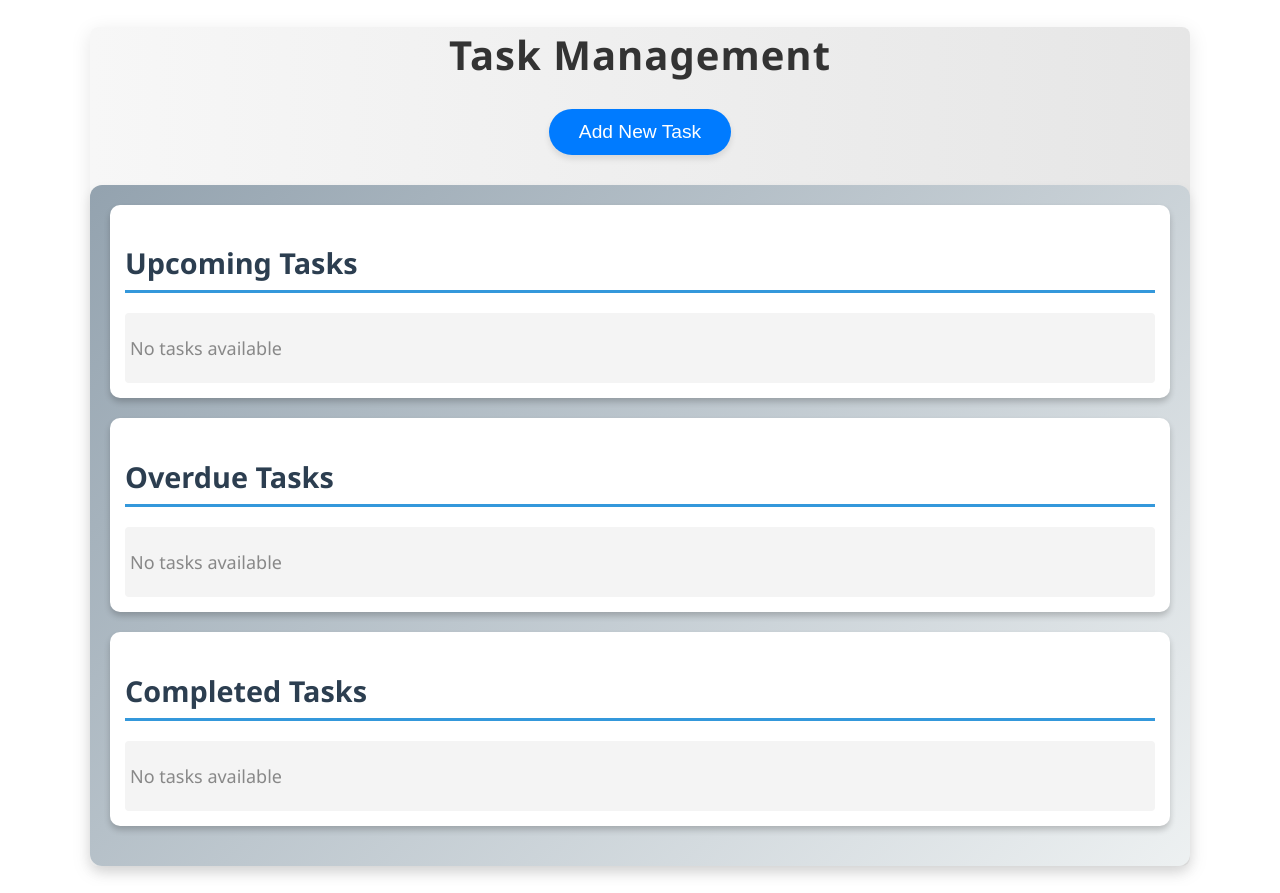
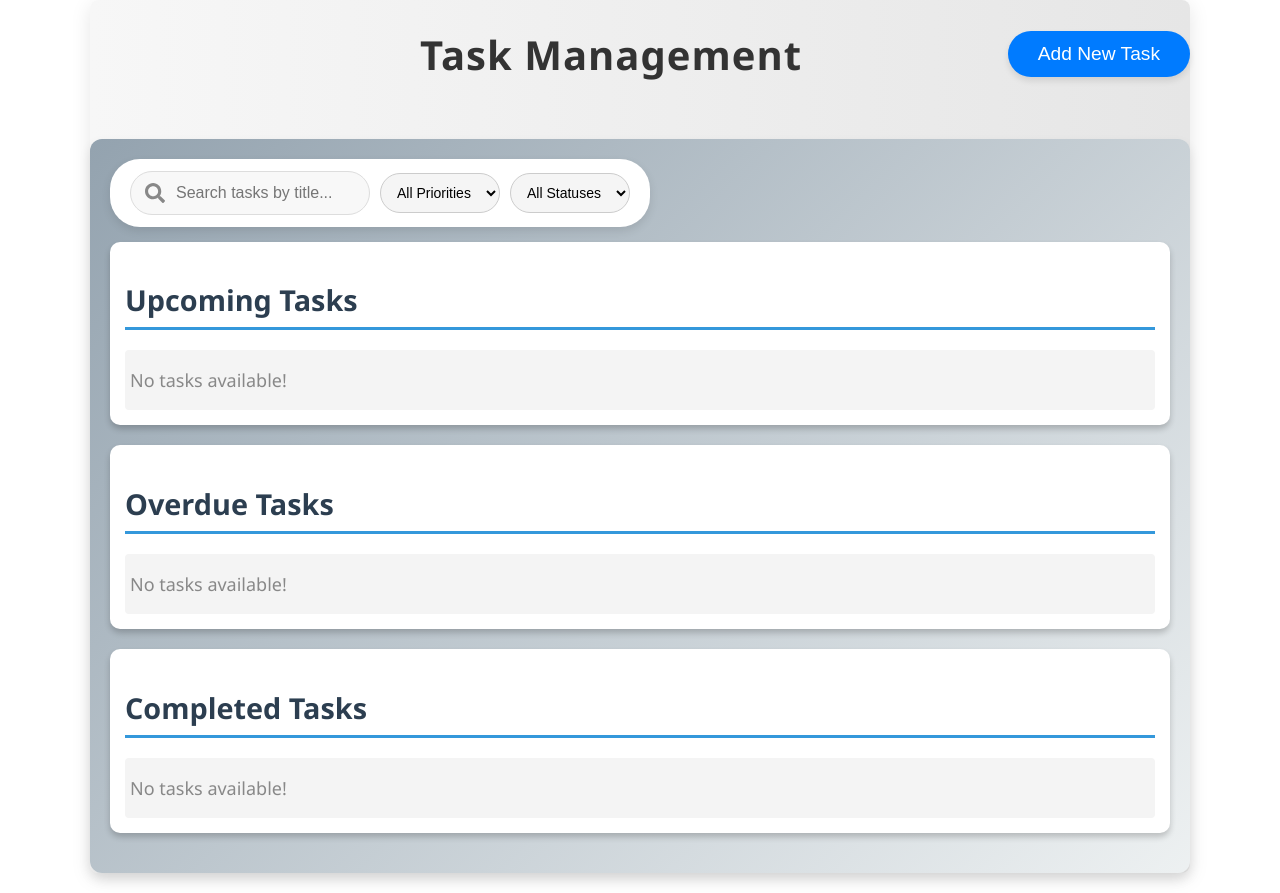
Before and after one commit to im-ayushjha/Task-management, a React (Create React App) app: page / in a window 1280 px wide. Built offline with nearby package versions, Linux system fonts and the light colour scheme.

Commit message:
implement search bar and filter

```diff
--- a/package.json
+++ b/package.json
@@ -8,6 +8,7 @@
     "@testing-library/user-event": "^13.5.0",
     "react": "^18.3.1",
     "react-dom": "^18.3.1",
+    "react-icons": "^5.3.0",
     "react-scripts": "5.0.1",
     "web-vitals": "^2.1.4"
   },
--- a/src/App.css
+++ b/src/App.css
@@ -12,13 +12,17 @@
 
 /* Header */
 .app-header {
-  text-align: center;
+  display: flex;
+  align-items: center;
+  justify-content: space-between;
+  position: relative;
   margin-bottom: 30px;
 }
 
 .app-header h1 {
   font-size: 2.5rem;
   color: #333;
+  margin-left: 30%;
   /* text-transform: uppercase; */
   letter-spacing: 1px;
 }
--- a/src/App.js
+++ b/src/App.js
@@ -7,6 +7,9 @@ const App = () => {
   const [tasks, setTasks] = useState([]);
   const [showForm, setShowForm] = useState(false);
   const [taskToEdit, setTaskToEdit] = useState(null);
+  const [searchTerm, setSearchTerm] = useState("");
+  const [priorityFilter, setPriorityFilter] = useState("All");
+  const [statusFilter, setStatusFilter] = useState("All");
 
   useEffect(() => {
     const storedTasks = localStorage.getItem("tasks");
@@ -91,6 +94,12 @@ const App = () => {
         onEditTask={handleEditTask}
         onDeleteTask={handleDeleteTask}
         onToggleComplete={handleToggleComplete}
+        searchTerm={searchTerm}
+        onSearchChange={(e) => setSearchTerm(e.target.value)}
+        priorityFilter={priorityFilter} // Pass priority filter state
+        setPriorityFilter={setPriorityFilter} // Pass function to update priority filter
+        statusFilter={statusFilter} // Pass status filter state
+        setStatusFilter={setStatusFilter}
       />
     </div>
   );
--- a/src/component/TaskDashboard.css
+++ b/src/component/TaskDashboard.css
@@ -7,6 +7,60 @@
   box-shadow: 0 6px 12px rgba(0, 0, 0, 0.1);
   margin: 20px auto;
   max-width: 1100px;
+}
+
+.search-bar {
+  position: relative;
+  display: flex;
+  align-items: center;
+  max-width: 500px;
+  margin-bottom: 15px;
+  background-color: #fff;
+  border-radius: 30px;
+  box-shadow: 0 4px 10px rgba(0, 0, 0, 0.1);
+  padding: 12px 20px;
+}
+
+.search-bar input {
+  width: 100%;
+  padding: 12px 15px 12px 45px;
+  border-radius: 30px;
+  border: 1px solid #ddd;
+  background-color: #f8f8f8;
+  font-size: 16px;
+  transition: all 0.3s ease;
+}
+
+.search-bar input:focus {
+  border-color: #4a90e2;
+  background-color: #ffffff;
+  box-shadow: 0 0 10px rgba(74, 144, 226, 0.3);
+}
+
+.search-icon {
+  position: absolute;
+  left: 35px;
+  color: #888;
+  font-size: 20px;
+  transition: color 0.3s ease;
+}
+
+.search-icon:hover {
+  color: #4a90e2;
+}
+
+.search-bar select {
+  padding: 10px 12px;
+  border: 1px solid #ccc;
+  border-radius: 20px;
+  background-color: #f5f5f5;
+  font-size: 14px;
+  margin-left: 10px;
+  transition: background-color 0.3s ease;
+}
+
+.search-bar select:hover {
+  background-color: #f1f1f1;
 }
 
 .task-section {
--- a/src/component/TaskDashboard.js
+++ b/src/component/TaskDashboard.js
@@ -1,19 +1,91 @@
 import React from "react";
 import TaskList from "./TaskList";
 import "./TaskDashboard.css";
+import { FaSearch } from "react-icons/fa";
 
 const TaskDashboard = ({
   tasks,
   onEditTask,
   onDeleteTask,
   onToggleComplete,
+  searchTerm,
+  onSearchChange,
+  priorityFilter,
+  setPriorityFilter,
+  statusFilter,
+  setStatusFilter,
 }) => {
-  const upcomingTasks = tasks.filter((task) => task.status === "upcoming");
-  const overdueTasks = tasks.filter((task) => task.status === "overdue");
-  const completedTasks = tasks.filter((task) => task.status === "completed");
+  const filtered = tasks.filter((task) => {
+    const matchesPriority =
+      priorityFilter === "All" || task.priority === priorityFilter;
+    const matchesStatus =
+      statusFilter === "All" ||
+      (statusFilter === "Completed" && task.status === "completed") ||
+      (statusFilter === "Incomplete" && task.status !== "completed");
+    return matchesPriority && matchesStatus;
+  });
 
+  // Separate the filtered tasks into different categories based on status
+  const upcomingTasks = filtered.filter((task) => task.status === "upcoming");
+  const overdueTasks = filtered.filter((task) => task.status === "overdue");
+  const completedTasks = filtered.filter((task) => task.status === "completed");
+
+  const filteredTasks = tasks.filter((task) => {
+    const matchesSearch =
+      searchTerm.trim() === "" ||
+      task.title.toLowerCase().includes(searchTerm.toLowerCase());
+    const matchesPriority =
+      priorityFilter === "All" || task.priority === priorityFilter;
+    const matchesStatus =
+      statusFilter === "All" ||
+      (statusFilter === "Completed" && task.status === "completed") ||
+      (statusFilter === "Incomplete" && task.status !== "completed");
+
+    return matchesPriority && matchesStatus && matchesSearch;
+  });
+
+  const hasSearchTerm = searchTerm.trim() !== "";
   return (
     <div className="task-dashboard">
+      <div className="search-bar">
+        <input
+          type="text"
+          placeholder="Search tasks by title..."
+          value={searchTerm}
+          onChange={onSearchChange}
+        />
+        <FaSearch className="search-icon" />
+        <select
+          value={priorityFilter}
+          onChange={(e) => setPriorityFilter(e.target.value)}
+        >
+          <option value="All">All Priorities</option>
+          <option value="High">High</option>
+          <option value="Medium">Medium</option>
+          <option value="Low">Low</option>
+        </select>
+
+        <select
+          value={statusFilter}
+          onChange={(e) => setStatusFilter(e.target.value)}
+        >
+          <option value="All">All Statuses</option>
+          <option value="Completed">Completed</option>
+          <option value="Incomplete">Incomplete</option>
+        </select>
+      </div>
+      {hasSearchTerm ? (
+        <div className="task-section">
+          <h2>Search Results</h2>
+          <TaskList
+            tasks={filteredTasks} // Display all tasks filtered by search term
+            onEditTask={onEditTask}
+            onDeleteTask={onDeleteTask}
+            onToggleComplete={onToggleComplete}
+          />
+        </div>
+      ) : (
+        <>
           <div className="task-section">
             <h2>Upcoming Tasks</h2>
             <TaskList
@@ -41,6 +113,8 @@ const TaskDashboard = ({
               onToggleComplete={onToggleComplete}
             />
           </div>
+        </>
+      )}
     </div>
   );
 };
--- a/src/component/TaskForm.js
+++ b/src/component/TaskForm.js
@@ -58,6 +58,7 @@ const TaskForm = ({ onSave, taskToEdit, onCancel }) => {
         <textarea
           value={description}
           onChange={(e) => setDescription(e.target.value)}
+          required
         />
       </div>
       <div>
--- a/src/component/TaskItem.css
+++ b/src/component/TaskItem.css
@@ -57,16 +57,36 @@
   border: none;
   border-radius: 5px;
   cursor: pointer;
+  display: flex;
+  align-items: center; /* Align text and icon */
 }
 
 .edit-btn {
   background-color: #4caf50;
   color: white;
+  display: inline-flex;
+  align-items: center;
+  gap: 8px;
+}
+
+.edit-icon {
+  font-size: 18px;
 }
 
 .task-item .delete-btn {
   background-color: #f44336;
   color: white;
+  display: inline-flex;
+  align-items: center;
+  gap: 8px;
+  padding: 10px 20px;
+  border: none;
+  border-radius: 5px;
+  cursor: pointer;
+}
+
+.delete-icon {
+  font-size: 18px;
 }
 
 .task-item .completed-label {
--- a/src/component/TaskItem.js
+++ b/src/component/TaskItem.js
@@ -1,5 +1,7 @@
 import React from "react";
-import "./TaskItem.css"; // Importing the CSS file
+import "./TaskItem.css";
+import { FaEdit } from "react-icons/fa";
+import { MdDelete } from "react-icons/md";
 
 const TaskItem = ({ task, onEdit, onDelete, onToggleComplete }) => {
   return (
@@ -27,13 +29,16 @@ const TaskItem = ({ task, onEdit, onDelete, onToggleComplete }) => {
               onChange={() => onToggleComplete(task.id)} // Toggle complete status
             />
             <span className="checkmark"></span>
-            Completed
+            Mark as Completed
           </label>
         )}
         <button className="edit-btn" onClick={() => onEdit(task)}>
+          <FaEdit className="edit-icon" />
           Edit
         </button>
+
         <button className="delete-btn" onClick={() => onDelete(task.id)}>
+          <FaEdit className="delete-icon" />
           Delete
         </button>
       </div>
--- a/src/component/TaskList.js
+++ b/src/component/TaskList.js
@@ -9,13 +9,13 @@ const TaskList = ({ tasks, onEditTask, onDeleteTask, onToggleComplete }) => {
         display: "flex",
         flexDirection: "column",
         gap: "5px",
-        padding: "5px",
+        paddingLeft: "5px",
         backgroundColor: "#f4f4f4",
         borderRadius: "4px",
       }}
     >
       {tasks.length === 0 ? (
-        <p style={{ color: "#888", fontSize: "18px" }}>No tasks available</p>
+        <p style={{ color: "#888", fontSize: "18px" }}>No tasks available!</p>
       ) : (
         tasks.map((task) => (
           <TaskItem
```
Also changed, not shown: 1 other file (tests, documents, lock files or other folders). Lines whose indentation alone changed are shown as unchanged.
